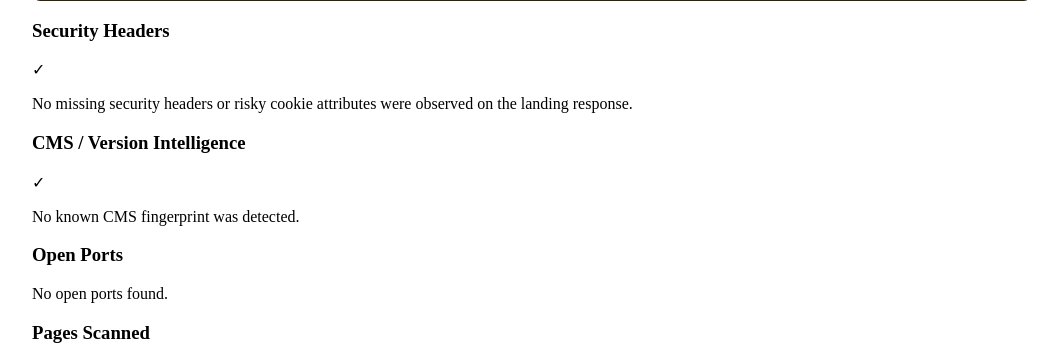
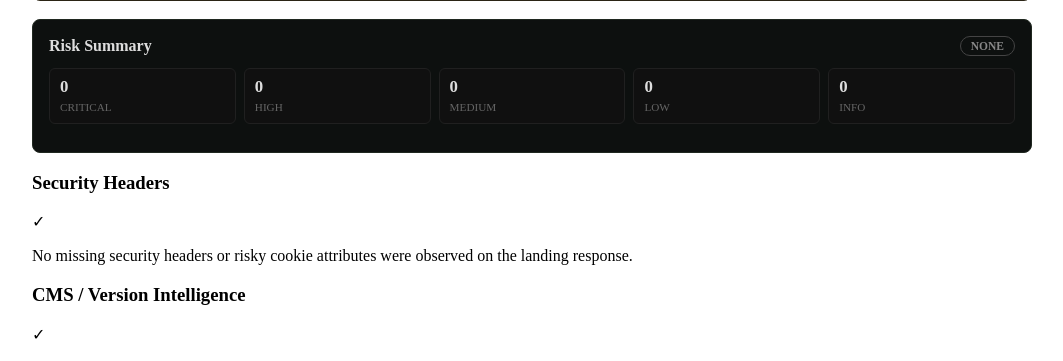
Before and after one commit to MohamedBelhossain/ASTRA-X, a Python web app: template app/templates/report.html in a window 1280 px wide. Shown: the part 412-773 px from the top of the page, without its empty margins (108-1171 px from the left). Run offline with Jinja, Linux system fonts and the light colour scheme; the template is opened without the code that fills it, so the values that code supplies are empty.

Commit message:
Add scan responsibility notice and report risk summary

```diff
--- a/app/templates/report.html
+++ b/app/templates/report.html
@@ -136,6 +136,80 @@
         font-size: clamp(16px, 1.8vw, 21px);
         letter-spacing: .03em;
       }
+      .risk-panel {
+        margin-top: 18px;
+        border: 1px solid #202820;
+        background: #0d100f;
+        border-radius: 8px;
+        padding: 16px;
+      }
+      .risk-panel-head {
+        display: flex;
+        align-items: center;
+        gap: 12px;
+        margin-bottom: 12px;
+      }
+      .risk-panel-title {
+        color: #ddd;
+        font-weight: 700;
+      }
+      .risk-level {
+        margin-left: auto;
+        border-radius: 999px;
+        border: 1px solid #333;
+        padding: 3px 10px;
+        font-size: .72rem;
+        font-weight: 700;
+        text-transform: uppercase;
+      }
+      .risk-level.critical { color: #ff5050; border-color: #ff505066; }
+      .risk-level.high { color: #ff8c00; border-color: #ff8c0066; }
+      .risk-level.medium { color: #ffd600; border-color: #ffd60055; }
+      .risk-level.low { color: #00bcd4; border-color: #00bcd455; }
+      .risk-level.info,
+      .risk-level.none { color: #888; border-color: #444; }
+      .severity-strip {
+        display: grid;
+        grid-template-columns: repeat(5, minmax(0, 1fr));
+        gap: 8px;
+        margin-bottom: 12px;
+      }
+      .severity-chip {
+        border: 1px solid #202020;
+        background: #101010;
+        border-radius: 6px;
+        padding: 8px 10px;
+      }
+      .severity-chip strong {
+        display: block;
+        color: #ddd;
+        font-size: 1.05rem;
+      }
+      .severity-chip span {
+        color: #666;
+        font-size: .7rem;
+        text-transform: uppercase;
+      }
+      .risk-recs {
+        margin: 0;
+        padding-left: 18px;
+        color: #aaa;
+        line-height: 1.65;
+      }
+      .usage-notice {
+        margin-top: 14px;
+        color: #d9bd61;
+        border: 1px solid #2b2415;
+        background: rgba(255, 193, 7, .06);
+        border-radius: 8px;
+        padding: 11px 13px;
+        font-size: .84rem;
+      }
+      @media (max-width: 760px) {
+        .severity-strip { grid-template-columns: repeat(2, minmax(0, 1fr)); }
+        .risk-panel-head { align-items: flex-start; flex-direction: column; }
+        .risk-level { margin-left: 0; }
+      }
     </style>
     {% endif %}
   </head>
@@ -222,6 +296,32 @@
           <div class="status-note">
             This is a partial report. The scan status is {{ status | upper }}, so only phases that finished before the scan stopped are shown.
           </div>
+        {% endif %}
+        {% set risk = risk_summary or {} %}
+        {% set severity_counts = risk.severity_counts or {} %}
+        <div class="risk-panel">
+          <div class="risk-panel-head">
+            <span class="risk-panel-title">Risk Summary</span>
+            <span class="risk-level {{ risk.risk_level or 'none' }}">{{ risk.risk_level or 'none' }}</span>
+          </div>
+          <div class="severity-strip">
+            {% for sev in ["critical", "high", "medium", "low", "info"] %}
+              <div class="severity-chip">
+                <strong>{{ severity_counts.get(sev, 0) }}</strong>
+                <span>{{ sev }}</span>
+              </div>
+            {% endfor %}
+          </div>
+          {% if risk.recommendations %}
+            <ul class="risk-recs">
+              {% for item in risk.recommendations %}
+                <li>{{ item }}</li>
+              {% endfor %}
+            </ul>
+          {% endif %}
+        </div>
+        {% if usage_notice %}
+          <div class="usage-notice">{{ usage_notice }}</div>
         {% endif %}
       </div>
 
```
Also changed, not shown: app/app.py (+9 -2 lines), app/reporting.py (added, +123 -0 lines), app/static/report_pdf.css (+75 -0 lines), app/templates/index.html (+26 -0 lines), app/templates/landing.html (+28 -0 lines), tests/test_scanner_helpers.py (+27 -0 lines), 1 other file.
